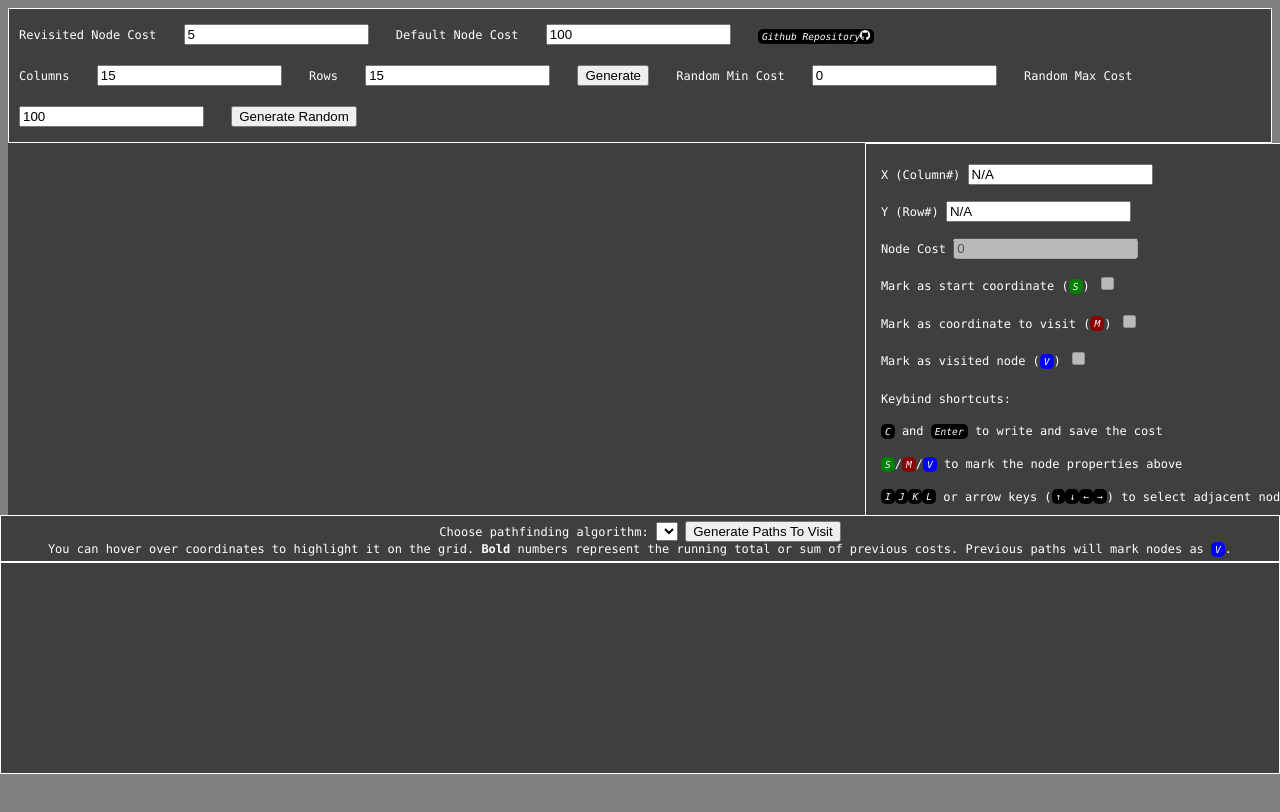
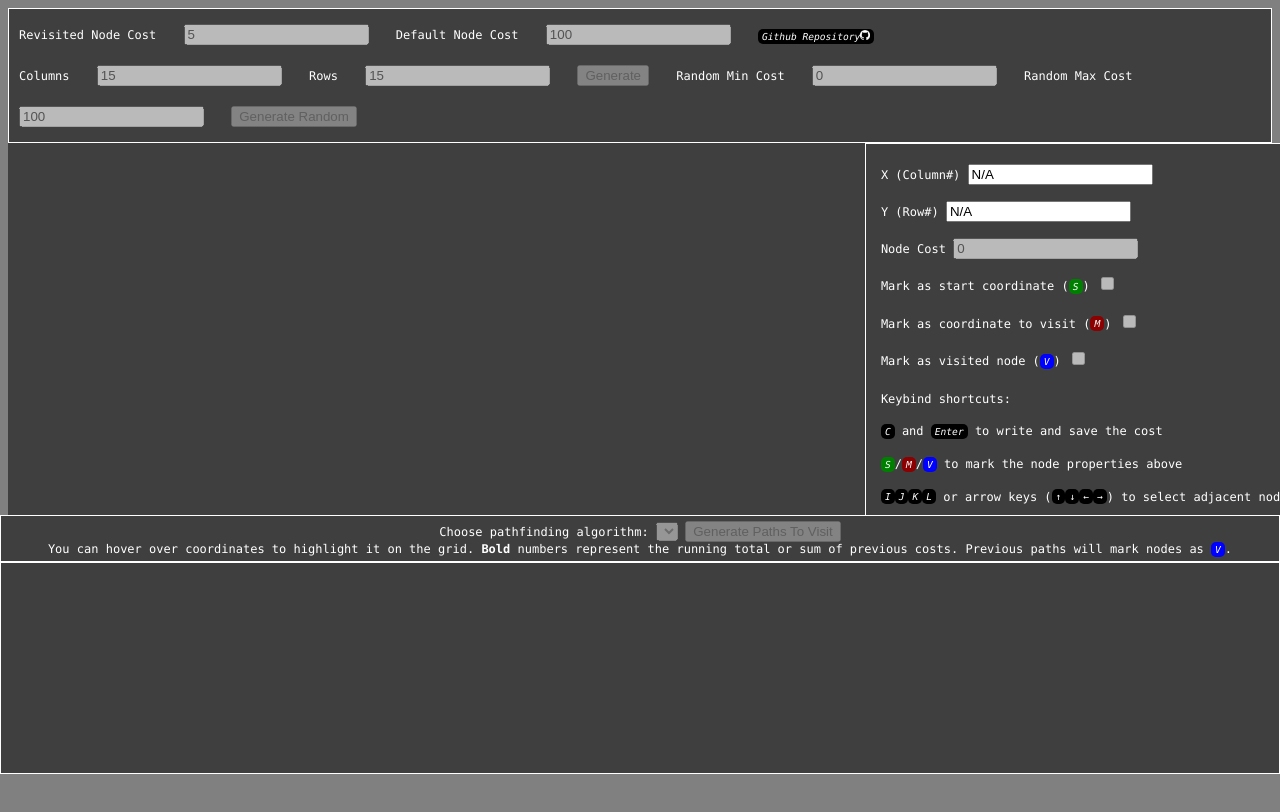
Before and after one commit to CornSnek/path-calculator, a plain HTML site: page www/index.html in a window 1280 px wide. Shown: the top 812 px of the page. Drawn offline with Linux system fonts and the light colour scheme; a script that the page names is missing.

Commit message:
Disabling buttons before page loads coi-serviceworker.js fully

```diff
--- a/www/index.html
+++ b/www/index.html
@@ -18,22 +18,22 @@
   <div id="above-properties">
     <div id="other-properties" class="body-div">
       <label for="revisited-node-cost">Revisited Node Cost</label>
-      <input id="revisited-node-cost" value="5">
+      <input id="revisited-node-cost" value="5" disabled>
       <label for="default-node-cost">Default Node Cost</label>
-      <input id="default-node-cost" value="100">
+      <input id="default-node-cost" value="100" disabled>
       <a href="https://github.com/CornSnek/path-calculator"><em class="badge">Github Repository<img src="images/github-mark-white.png" width="10" height="10"></em></a>
     </div>
     <div id="row-column" class="body-div">
       <label for="columns-num">Columns</label>
-      <input id="columns-num" value="15">
+      <input id="columns-num" value="15" disabled>
       <label for="rows-num">Rows</label>
-      <input id="rows-num" value="15">
-      <button type="button" id="generate-grid">Generate</button>
+      <input id="rows-num" value="15" disabled>
+      <button type="button" id="generate-grid" disabled>Generate</button>
       <label for="min-random">Random Min Cost</label>
-      <input id="min-random" value="0">
+      <input id="min-random" value="0" disabled>
       <label for="max-random">Random Max Cost</label>
-      <input id="max-random" value="100">
-      <button type="button" id="generate-grid-random">Generate Random</button>
+      <input id="max-random" value="100" disabled>
+      <button type="button" id="generate-grid-random" disabled>Generate Random</button>
     </div>
   </div>
   <div id="grid-properties-body">
@@ -84,8 +84,8 @@
   <div id="paths-section">
     <div id="paths-button-container">
       <label for="path-algorithm">Choose pathfinding algorithm:</label>
-      <select id="path-algorithm"></select>
-      <button type="button" id="generate-paths">Generate Paths To Visit</button>
+      <select id="path-algorithm" disabled></select>
+      <button type="button" id="generate-paths" disabled>Generate Paths To Visit</button>
       <button type="button" class="brute-force-only" id="generate-brute-force-early" disabled>Get Brute Force Path Early</button>
       <button type="button" class="brute-force-only" id="cancel-brute-force" disabled>Cancel Brute Force</button>
       <br><em id="path-algorithm-description"></em>
```
